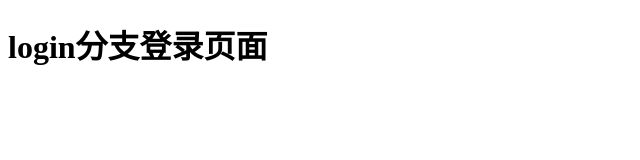
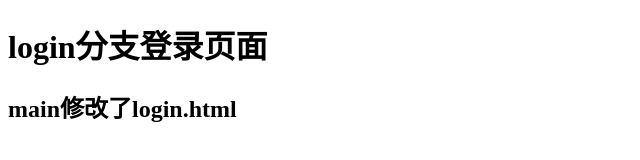
Before and after one commit to TangQiyuan-1221/tow, a plain HTML site: page login.html in a window 1280 px wide. Shown: the whole page, without its empty margins (0-640 px from the left). Drawn offline with Linux system fonts and the light colour scheme.

Commit message:
main修改了login.html

```diff
--- a/login.html
+++ b/login.html
@@ -10,6 +10,7 @@
 
 <body>
     <h1>login分支登录页面</h1>
+    <h2>main修改了login.html</h2>
 </body>
 
 </html>
```
